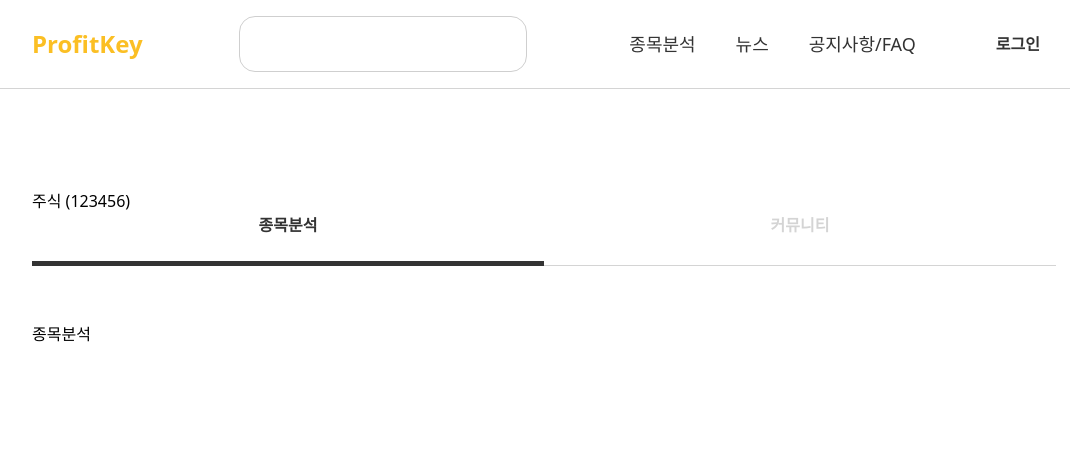
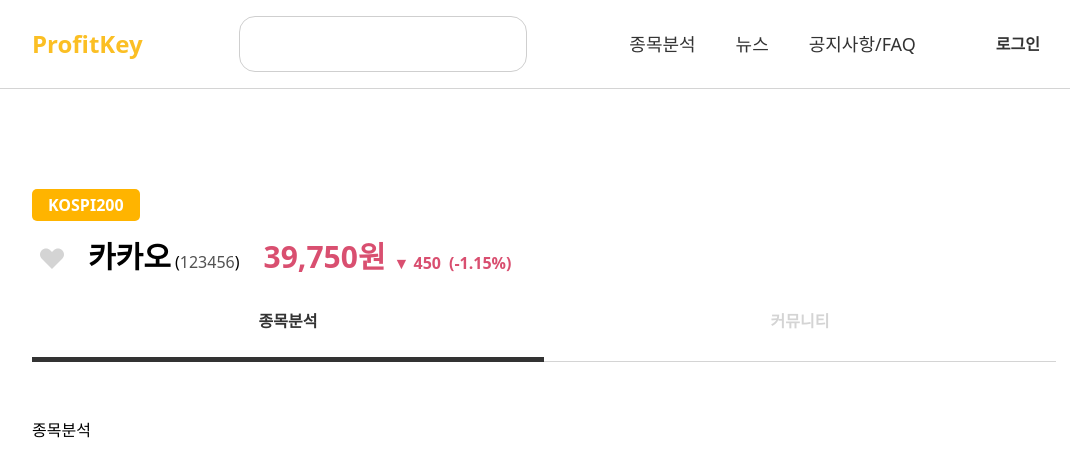
Before and after one commit to profit-key/profitkey-front, a React (Vite) app: page /stocks/123456 in a window 1280 px wide. Shown: the top 476 px of the page, without its empty margins (96-1166 px from the left). Built offline with nearby package versions, Linux system fonts and the light colour scheme; no server answers.

Commit message:
feat: 주식 헤더 마크업

```diff
--- a/src/pages/stock-detail/ui/stock-detail-page.tsx
+++ b/src/pages/stock-detail/ui/stock-detail-page.tsx
@@ -3,9 +3,10 @@
 import { Tab } from './tab';
 import { StockAnalyst } from './stock-analyst';
 import { Community } from './community';
+import { StockHeader } from './stock-header';
 
 export function StockDetailPage() {
-  const { stockCode } = useParams();
+  const { stockCode } = useParams<{ stockCode: string }>();
 
   const [tab, setTab] = useQueryState('tab', { defaultValue: 'analyst' });
 
@@ -15,7 +16,8 @@
 
   return (
     <div className="mx-auto my-[100px] max-w-5xl flex-grow">
-      <h2>주식 ({stockCode})</h2>
+      <StockHeader stockCode={stockCode || '035720'} />
+
       <menu className="flex w-full">
         <Tab
           active={tab === 'analyst'}
--- /dev/null
+++ b/src/pages/stock-detail/ui/stock-header.tsx
@@ -0,0 +1,72 @@
+import { HeartIcon } from './icon.tsx';
+import { useState, useEffect } from 'react';
+
+type StockProps = {
+  stockCode: string;
+};
+
+export function StockHeader({ stockCode }: StockProps) {
+  const [isLiked, setIsLiked] = useState(false);
+  const [priceColor, setPriceColor] = useState('text-neutral-500');
+  const [priceSymbol, setPriceSymbol] = useState('');
+
+  const handleLikeButton = () => {
+    setIsLiked(!isLiked);
+  };
+
+  useEffect(() => {
+    // prdy_ctrt 요소의 텍스트 값을 가져옴
+    const prdyCtrtElement = document.querySelector('.prdy_ctrt');
+    const changeRate = prdyCtrtElement?.textContent;
+
+    // 변동률에 따른 색상과 화살표 설정
+    if (changeRate) {
+      const rate = parseFloat(changeRate);
+      if (rate > 0) {
+        setPriceColor('text-[#28B16C]'); // 상승 시 초록색
+        setPriceSymbol('▲'); // 상승 화살표
+      } else if (rate < 0) {
+        setPriceColor('text-[#D94F70]'); // 하락 시 빨간색
+        setPriceSymbol('▼'); // 하락 화살표
+      } else {
+        setPriceColor('text-neutral-500'); // 보합 시 회색
+        setPriceSymbol(''); // 보합 시 화살표 없음
+      }
+    }
+  }, []);
+
+  return (
+    <div className="mb-8 flex flex-col gap-4">
+      <div className="rprs_mrkt_kor_name w-fit rounded-[5px] bg-[#FFB400] px-4 py-1 font-bold text-white">
+        KOSPI200
+      </div>
+      <div className="flex items-center gap-4">
+        <button
+          onClick={handleLikeButton}
+          className="flex items-center justify-center p-1"
+        >
+          <HeartIcon
+            className={`h-8 w-8 ${isLiked ? 'fill-[#D94F70]' : 'fill-neutral-300'}`}
+          />
+        </button>
+        <div className="flex gap-6">
+          <h2>
+            <span className="text-3xl font-bold">카카오</span> (
+            <span className="code text-neutral-600">{stockCode}</span>)
+          </h2>
+          <div className={`flex items-end gap-2 ${priceColor}`}>
+            <p className="text-3xl font-bold">
+              <span className="stck_prpr">39,750</span>원
+            </p>
+            <p className="font-bold">
+              {priceSymbol} <span className="prdy_vrss">450</span>
+            </p>
+            <p className="font-bold">
+              (<span className="prdy_ctrt">-1.15</span>%)
+            </p>
+          </div>
+        </div>
+      </div>
+    </div>
+  );
+}
```
